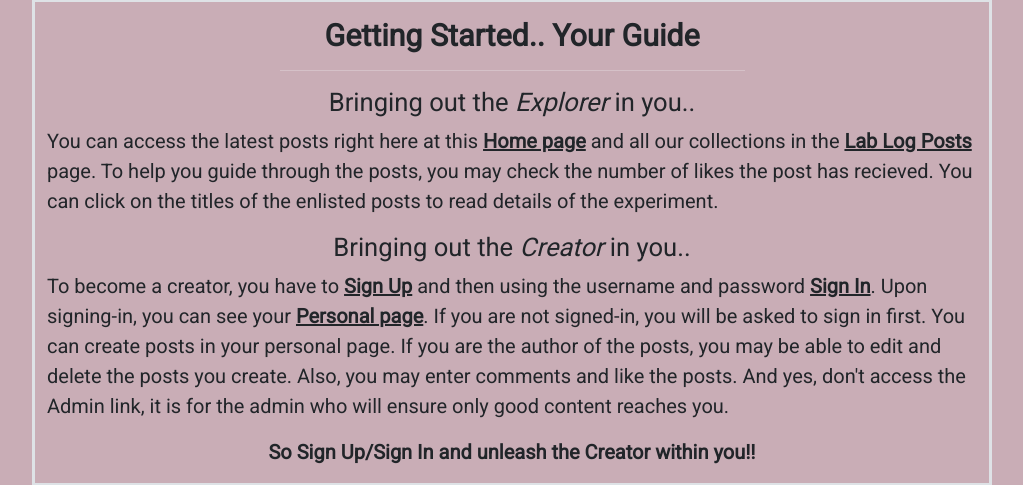
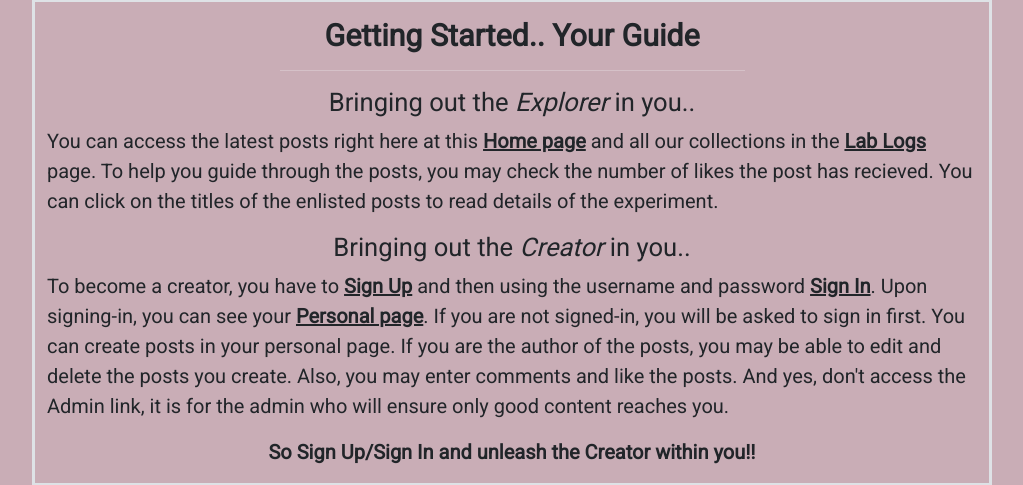
Before and after one commit to RoshnaVakkeel/Little_Learners_Lab_Logs, a Django app: page / in a window 1280 px wide. Shown: the part 2066-2551 px from the top of the page, without its empty margins (128-1151 px from the left). Run offline with Django 3.2, Linux system fonts and the light colour scheme; data that the repository does not hold is empty; some libraries are stand-ins or nearby versions.

Commit message:
Final Check

```diff
--- a/templates/add_logs.html
+++ b/templates/add_logs.html
@@ -7,7 +7,7 @@
 
 <div class="container create-form p-2">
     <h2 class="mt-2">Add a Lab Log Post..</h2>
-    <!-- Add a lab log form, visible when user signs in and can submit after completion -->
+    <!-- Add a lab log post, visible when user signs in and can submit after completion -->
     <div class="form-group">
         <form method="post" enctype="multipart/form-data">
             {% csrf_token %}
@@ -20,8 +20,7 @@
     </div>
 </div>
 
-
-<!-- If user is not signed in-->
+<!-- If user is not signed in/ however the page will not be seen to them-->
 {% else %}
 <div class="d-flex justify-content-center p-3">
     <h3>Access Denied. Please sign in!</h3>
--- a/templates/index.html
+++ b/templates/index.html
@@ -184,7 +184,7 @@
     <p> You can access the latest posts right here at this <a href="{% url 'home' %}" class="fw-bold link-dark">Home
             page</a>
         and all our
-        collections in the <a href="{% url 'lab-logs' %}" class="fw-bold link-dark">Lab Log Posts</a> page. To help you
+        collections in the <a href="{% url 'lab-logs' %}" class="fw-bold link-dark">Lab Logs</a> page. To help you
         guide
         through the
         posts, you may check the number of likes the post has recieved. You can click on the titles of the enlisted
```
Also changed, not shown: README.md, 3 other files.
